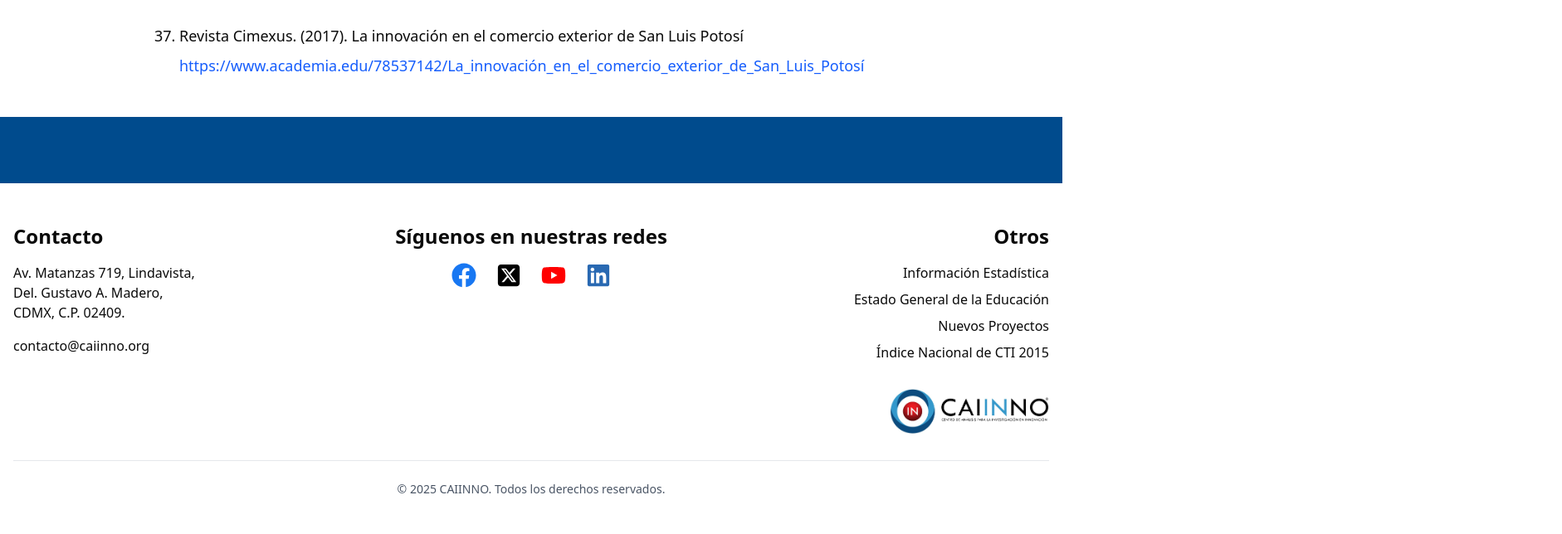
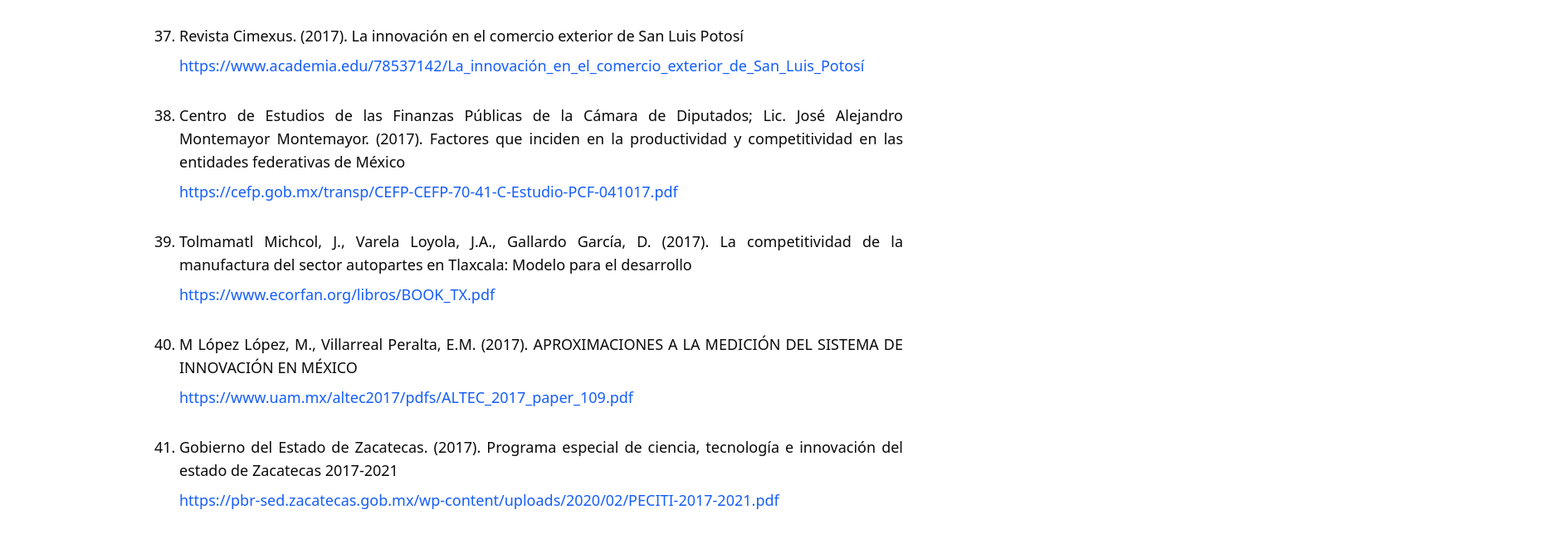
Before and after one commit to Blayt05/caiinno_becario, a Next.js app: page /impacto/informacion-de-referencia in a window 1280 px wide. Shown: the part 4740-5384 px from the top of the page at 83% size, 1882 px wide, since content can reach past the window. Built offline with nearby package versions, Linux system fonts and the light colour scheme.

Commit message:
actualizacion_12

```diff
--- a/src/components/ImpactFilters.tsx
+++ b/src/components/ImpactFilters.tsx
@@ -103,7 +103,10 @@ const documentos = [
   'Análisis comparativo con referencia a la metodología de RIS3',
   'Minimonografía de Yucatán. Censos Económicos 2014 INEGI',
   'Factores que inciden en la productividad de México',
-  'La innovación en el comercio exterior de San Luis Potosí'
+  'La innovación en el comercio exterior de San Luis Potosí',
+  'Manufactura del sector autopartes en Tlaxcala',
+  'APROXIMACIONES A LA MEDICIÓN DEL SISTEMA DE INNOVACIÓN EN MÉXICO',
+  'Programa especial de ciencia de Zacatecas 2017-2021',
 ];
 
   return (
--- a/src/data/informacionData.ts
+++ b/src/data/informacionData.ts
@@ -285,7 +285,7 @@ export const dataImpacto = [
     link: 'https://cefp.gob.mx/transp/CEFP-CEFP-70-41-C-Estudio-PCF-041017.pdf',
     año: 2017,
     documento: 'Factores que inciden en la productividad de México',
-    tipoUsuario: 'Privado/Académico',
+    tipoUsuario: 'Gubernamental',
     tipoDoc : 1
   },
   {
@@ -295,5 +295,37 @@ export const dataImpacto = [
     documento: 'La innovación en el comercio exterior de San Luis Potosí',
     tipoUsuario: 'Privado/Académico',
     tipoDoc : 1
+  },
+   {
+    titulo: 'Centro de Estudios de las Finanzas Públicas de la Cámara de Diputados; Lic. José Alejandro Montemayor Montemayor. (2017). Factores que inciden en la productividad y competitividad en las entidades federativas de México',
+    link: 'https://cefp.gob.mx/transp/CEFP-CEFP-70-41-C-Estudio-PCF-041017.pdf',
+    año: 2017,
+    documento: 'Factores que inciden en la productividad de México',
+    tipoUsuario: 'Gubernamental',
+    tipoDoc : 1
+  },
+  {
+    titulo: 'Tolmamatl Michcol, J., Varela Loyola, J.A., Gallardo García, D. (2017). La competitividad de la manufactura del sector autopartes en Tlaxcala: Modelo para el desarrollo',
+    link: 'https://www.ecorfan.org/libros/BOOK_TX.pdf',
+    año: 2017,
+    documento: 'Manufactura del sector autopartes en Tlaxcala',
+    tipoUsuario: 'Privado/Académico',
+    tipoDoc : 1
+  },
+  {
+    titulo: 'M López López, M., Villarreal Peralta, E.M. (2017). APROXIMACIONES A LA MEDICIÓN DEL SISTEMA DE INNOVACIÓN EN MÉXICO',
+    link: 'https://www.uam.mx/altec2017/pdfs/ALTEC_2017_paper_109.pdf',
+    año: 2017,
+    documento: 'APROXIMACIONES A LA MEDICIÓN DEL SISTEMA DE INNOVACIÓN EN MÉXICO',
+    tipoUsuario: 'Privado/Académico',
+    tipoDoc : 1
+  },
+  {
+    titulo: 'Gobierno del Estado de Zacatecas. (2017). Programa especial de ciencia, tecnología e innovación del estado de Zacatecas 2017-2021',
+    link: 'https://pbr-sed.zacatecas.gob.mx/wp-content/uploads/2020/02/PECITI-2017-2021.pdf',
+    año: 2017,
+    documento: 'Programa especial de ciencia de Zacatecas 2017-2021',
+    tipoUsuario: 'Gubernamental',
+    tipoDoc : 1
   }
 ];
```
